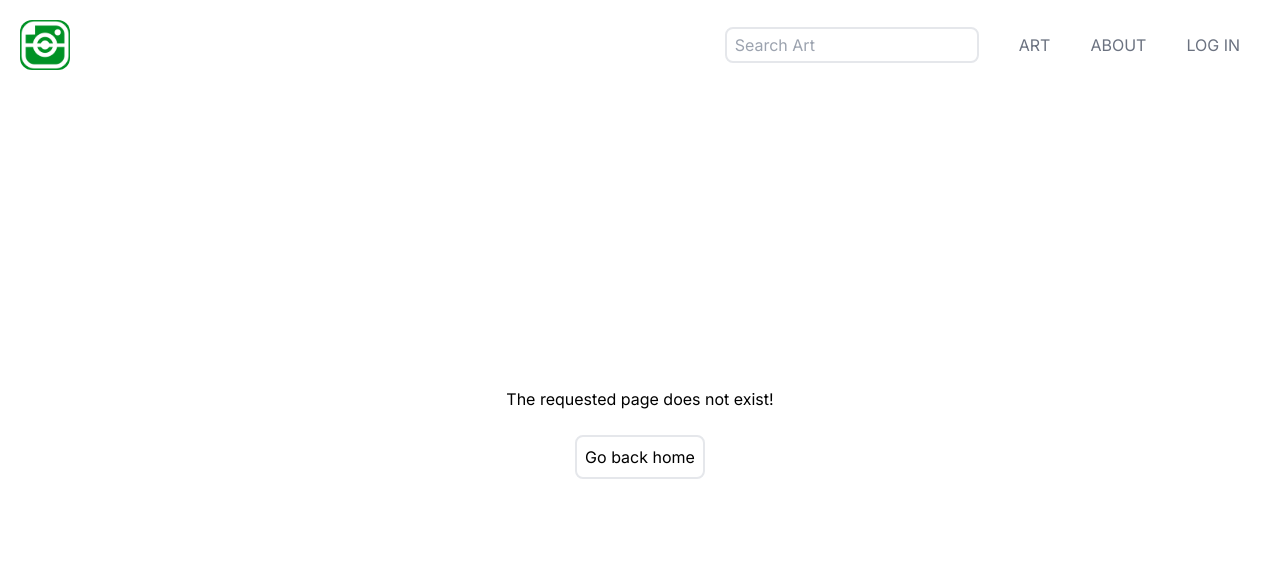
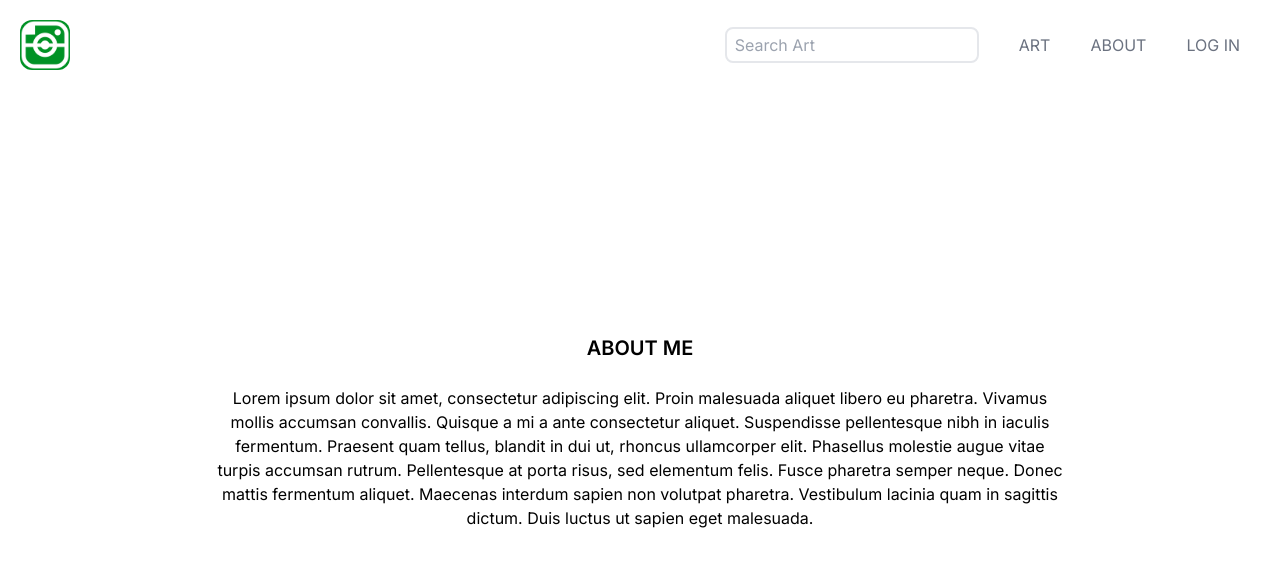
Before and after one commit to ByteSizedIT/Leo-art-app, a Next.js app: page /about in a window 1280 px wide. Before the commit this address had no page. Shown: the top 566 px of the page. Built offline with nearby package versions, Linux system fonts and the light colour scheme.

Commit message:
Create About page component

```diff
--- /dev/null
+++ b/app/about/page.tsx
@@ -0,0 +1,19 @@
+const About = () => {
+  return (
+    <div className="flex flex-col flex-grow max-w-4xl justify-center items-center text-center mx-auto p-5">
+      <h1>ABOUT ME</h1>
+      <p className="">
+        Lorem ipsum dolor sit amet, consectetur adipiscing elit. Proin malesuada
+        aliquet libero eu pharetra. Vivamus mollis accumsan convallis. Quisque a
+        mi a ante consectetur aliquet. Suspendisse pellentesque nibh in iaculis
+        fermentum. Praesent quam tellus, blandit in dui ut, rhoncus ullamcorper
+        elit. Phasellus molestie augue vitae turpis accumsan rutrum.
+        Pellentesque at porta risus, sed elementum felis. Fusce pharetra semper
+        neque. Donec mattis fermentum aliquet. Maecenas interdum sapien non
+        volutpat pharetra. Vestibulum lacinia quam in sagittis dictum. Duis
+        luctus ut sapien eget malesuada.
+      </p>
+    </div>
+  );
+};
+export default About;
--- a/app/globals.css
+++ b/app/globals.css
@@ -2,6 +2,10 @@
 @tailwind components;
 @tailwind utilities;
 
+h1 {
+  @apply text-center text-lg sm:text-xl md:text-xl font-semibold my-6;
+}
+
 button {
   @apply border-solid border-2 rounded-lg outline-none hover:outline-gray-500 m-6 p-2;
 }
--- a/app/layout.tsx
+++ b/app/layout.tsx
@@ -20,7 +20,7 @@ export default function RootLayout({
 }) {
   return (
     <html lang="en">
-      <body className={`${inter.className} flex flex-col min-h-screen`}>
+      <body className={`${inter.className} flex flex-col min-h-minus-nav`}>
         <SearchTextProvider>
           <NavBar />
           {children}
--- a/tailwind.config.js
+++ b/tailwind.config.js
@@ -1,18 +1,19 @@
 /** @type {import('tailwindcss').Config} */
 module.exports = {
   content: [
-    './pages/**/*.{js,ts,jsx,tsx,mdx}',
-    './components/**/*.{js,ts,jsx,tsx,mdx}',
-    './app/**/*.{js,ts,jsx,tsx,mdx}',
+    "./pages/**/*.{js,ts,jsx,tsx,mdx}",
+    "./components/**/*.{js,ts,jsx,tsx,mdx}",
+    "./app/**/*.{js,ts,jsx,tsx,mdx}",
   ],
   theme: {
     extend: {
-      backgroundImage: {
-        'gradient-radial': 'radial-gradient(var(--tw-gradient-stops))',
-        'gradient-conic':
-          'conic-gradient(from 180deg at 50% 50%, var(--tw-gradient-stops))',
+      height: {
+        ["minus-nav"]: "calc(100vh - 50px)",
+      },
+      minHeight: {
+        ["minus-nav"]: "calc(100vh - 50px)",
       },
     },
   },
   plugins: [],
-}
+};
```
